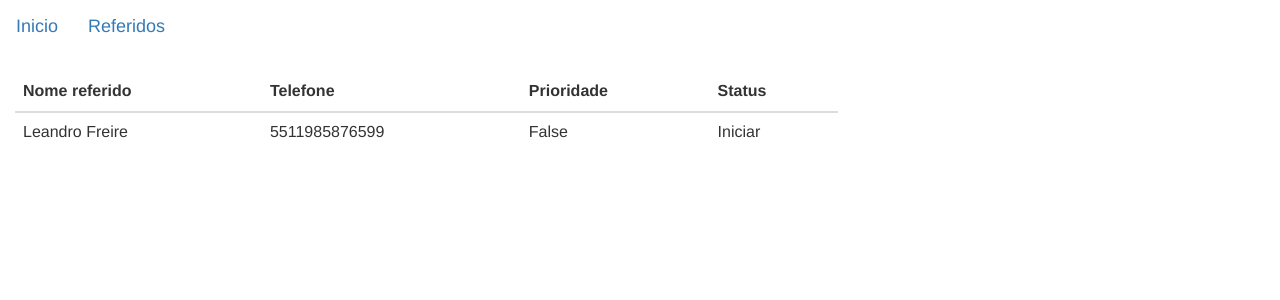
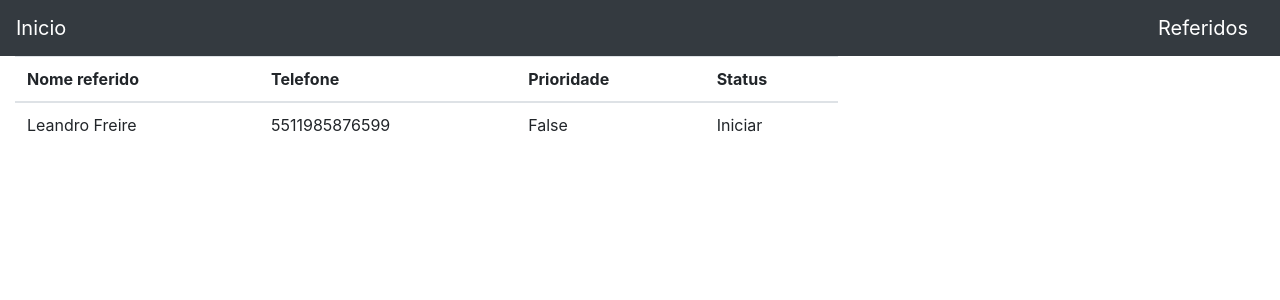
Before and after one commit to leandrofreire13/leadwsp, a Django app: page /referidos in a window 1280 px wide. Shown: the top 300 px of the page. Run offline with Django 3.2, Linux system fonts and the light colour scheme; data comes from the database, SQL or seed files in the repository; some libraries are stand-ins or nearby versions.

Commit message:
Bootstrap correto

```diff
--- a/referidos/templates/referidos/base.html
+++ b/referidos/templates/referidos/base.html
@@ -2,12 +2,12 @@
 <html lang="en">
 <head>
     <meta charset="UTF-8">
+    <meta name="viewport" content="width=device-width, initial-scale=1.0">
     <title>Gerenciamento de Referidos WSP</title>
     <!-- font do google -->
     <link href="//fonts.googleapis.com/css?family=Lobster&subset=latin,latin-ext" rel="stylesheet" type="text/css">
     <!-- Estilo bootstrap por cdn -->
-    <link rel="stylesheet" href="//maxcdn.bootstrapcdn.com/bootstrap/3.2.0/css/bootstrap.min.css">
-    <link rel="stylesheet" href="//maxcdn.bootstrapcdn.com/bootstrap/3.2.0/css/bootstrap-theme.min.css">
+    <link rel="stylesheet" href="https://stackpath.bootstrapcdn.com/bootstrap/4.3.1/css/bootstrap.min.css" integrity="sha384-ggOyR0iXCbMQv3Xipma34MD+dH/1fQ784/j6cY/iJTQUOhcWr7x9JvoRxT2MZw1T" crossorigin="anonymous">
 </head>
 <body>
     <nav class="navbar navbar-dark bg-dark">
@@ -20,6 +20,10 @@
         {% block content %}
         {% endblock %}
     </div>
+
+<script src="https://code.jquery.com/jquery-3.3.1.slim.min.js" integrity="sha384-q8i/X+965DzO0rT7abK41JStQIAqVgRVzpbzo5smXKp4YfRvH+8abtTE1Pi6jizo" crossorigin="anonymous"></script>
+<script src="https://cdnjs.cloudflare.com/ajax/libs/popper.js/1.14.7/umd/popper.min.js" integrity="sha384-UO2eT0CpHqdSJQ6hJty5KVphtPhzWj9WO1clHTMGa3JDZwrnQq4sF86dIHNDz0W1" crossorigin="anonymous"></script>
+<script src="https://stackpath.bootstrapcdn.com/bootstrap/4.3.1/js/bootstrap.min.js" integrity="sha384-JjSmVgyd0p3pXB1rRibZUAYoIIy6OrQ6VrjIEaFf/nJGzIxFDsf4x0xIM+B07jRM" crossorigin="anonymous"></script>
 </body>
 
 </html>
--- a/referidos/templates/referidos/lista_referidos.html
+++ b/referidos/templates/referidos/lista_referidos.html
@@ -2,6 +2,8 @@
 
 {% block content %}
      {% for referido in referidos %}
+        <div class="container">
+            <div class="row">
                 <table class="table">
                     <thead>
                     <tr>
@@ -20,6 +22,8 @@
                     </tr>
                     </tbody>
                 </table>
+            </div>
+        </div>
     {% endfor %}
 
 {% endblock %}
```
Lines whose indentation alone changed are shown as unchanged.
